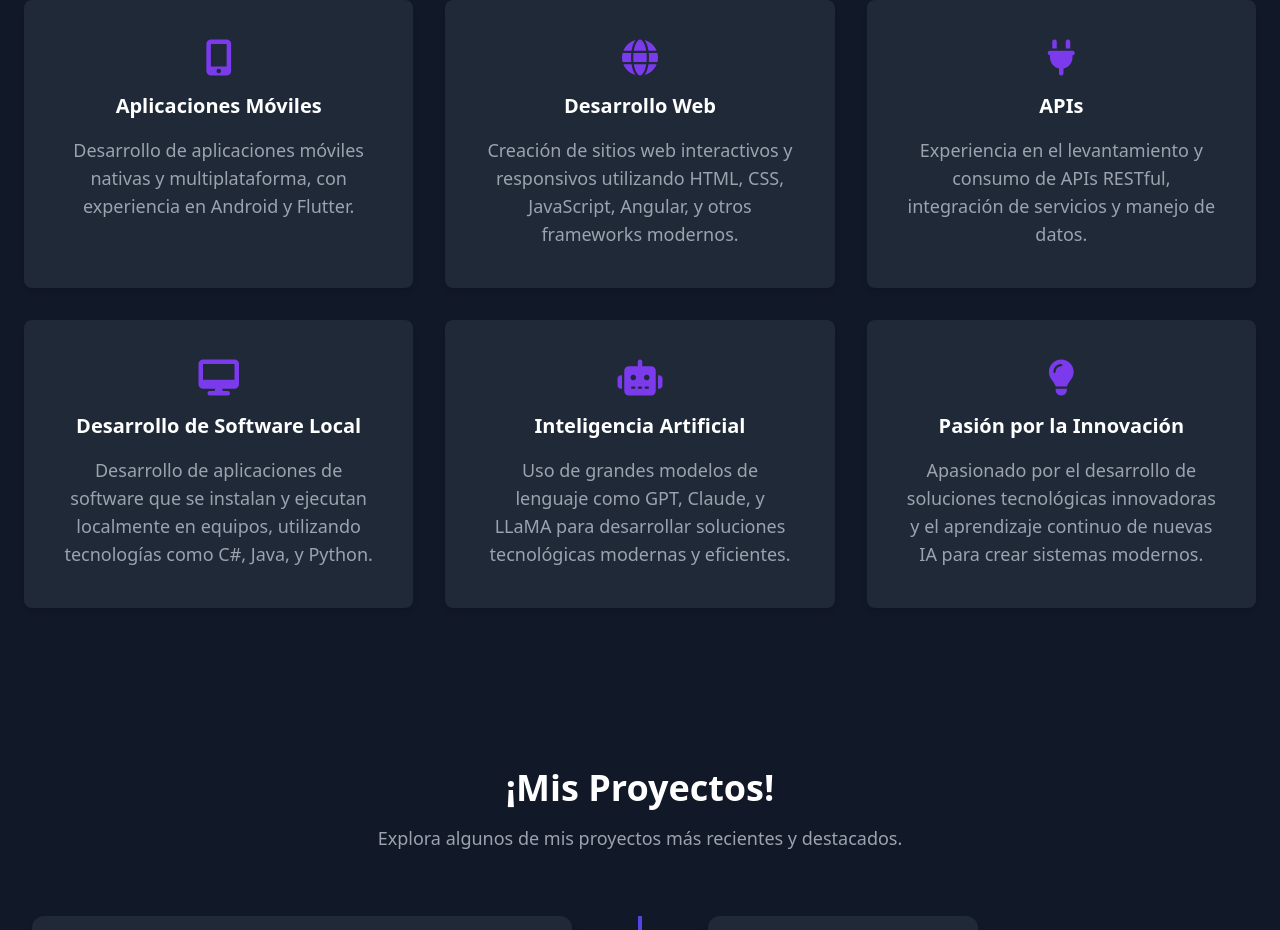
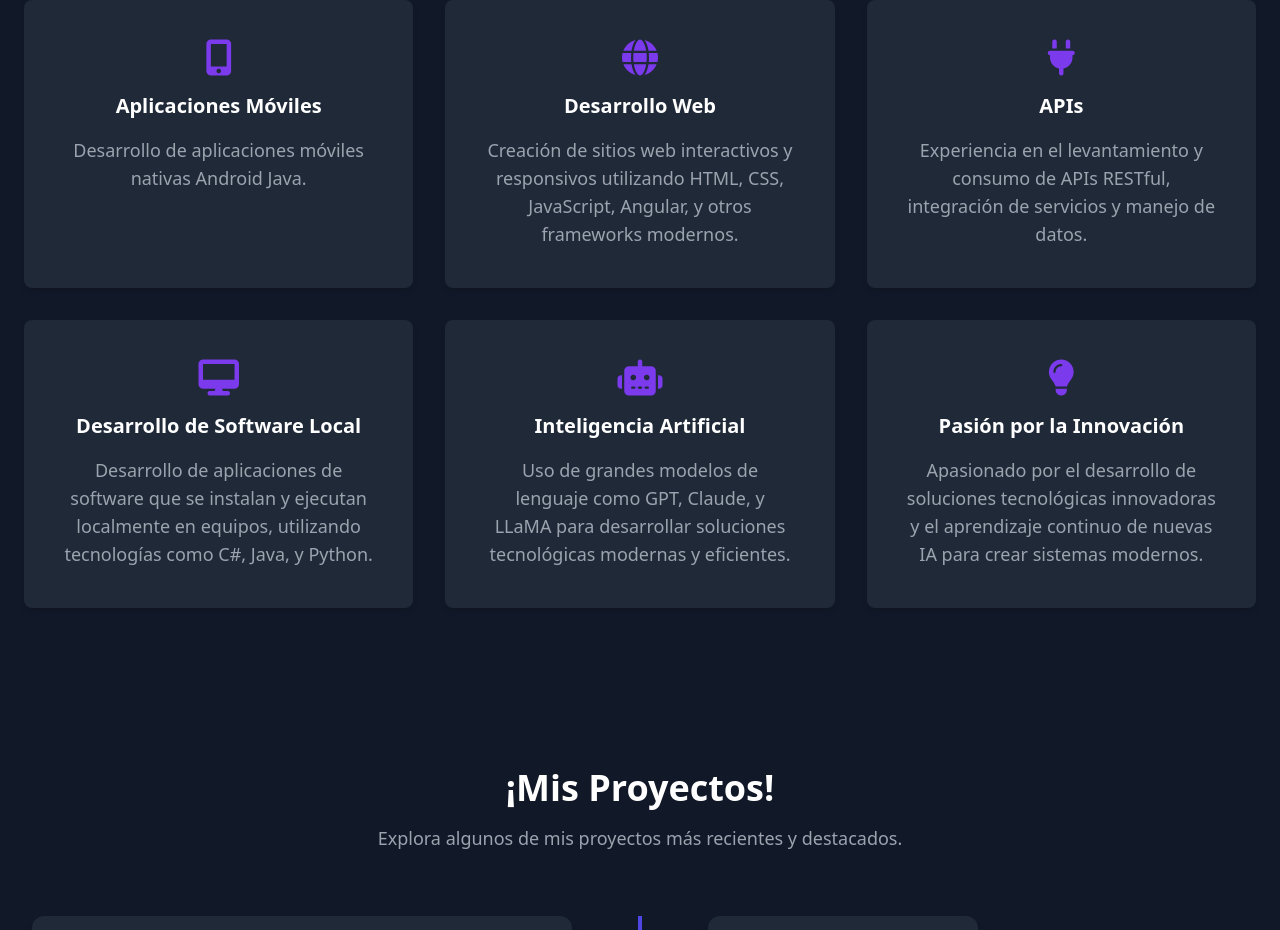
Before and after one commit to H0clar/portafolioAng, an Angular app: page / in a window 1280 px wide. Shown: the part 2100-3030 px from the top of the page. Built offline with nearby package versions, Linux system fonts and the light colour scheme.

Commit message:
fix texto

```diff
--- a/src/app/landing/skills/skills.component.html
+++ b/src/app/landing/skills/skills.component.html
@@ -9,7 +9,7 @@
           </div>
           <h3 class="text-xl font-bold text-white">Aplicaciones Móviles</h3>
           <p class="text-lg text-gray-400 mt-4">
-            Desarrollo de aplicaciones móviles nativas y multiplataforma, con experiencia en Android y Flutter.
+            Desarrollo de aplicaciones móviles nativas Android Java.
           </p>
         </div>
         <div class="bg-gray-800 p-10 rounded-lg shadow-md transition-transform transform hover:scale-105 min-h-[200px] text-center" data-aos="zoom-in" data-aos-delay="100">
```
